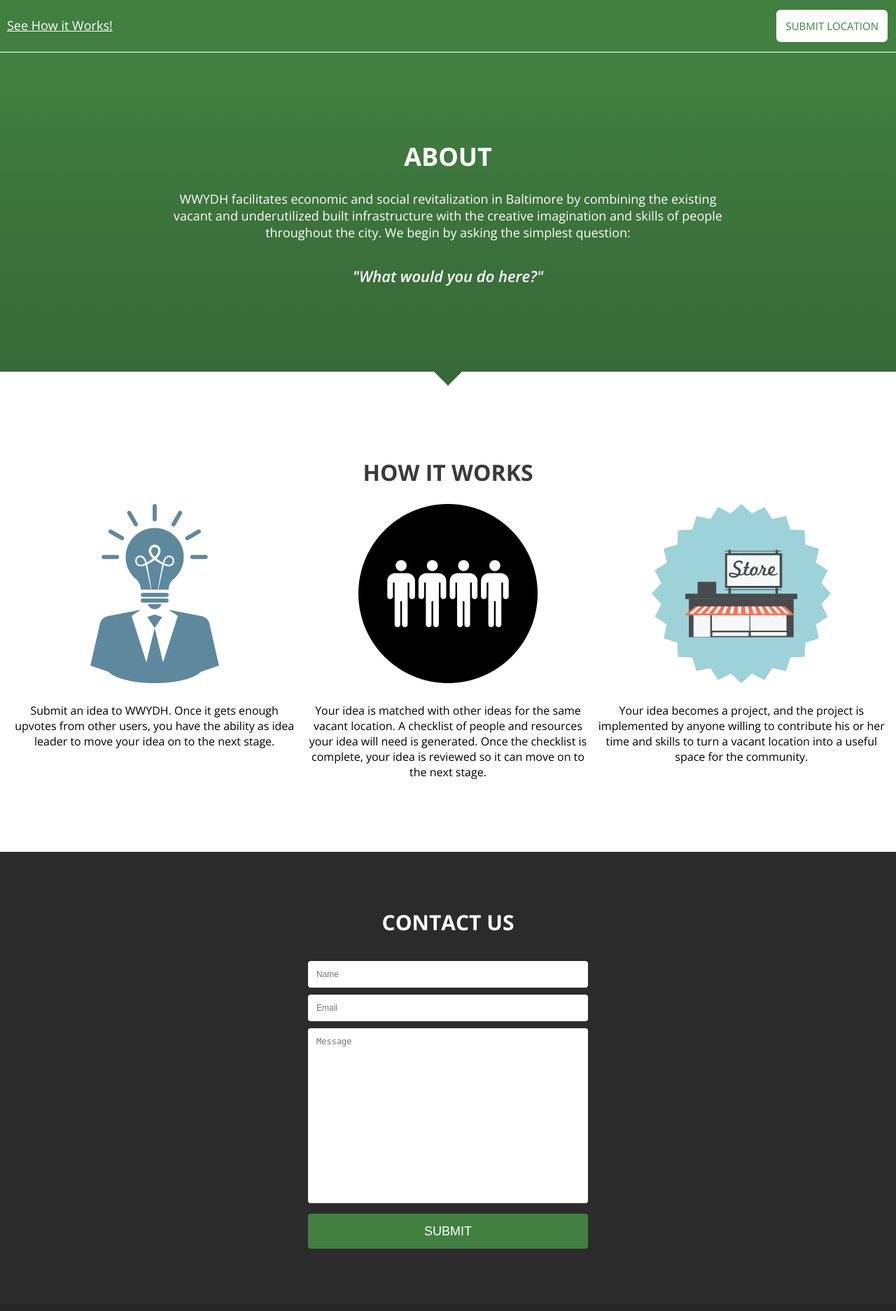
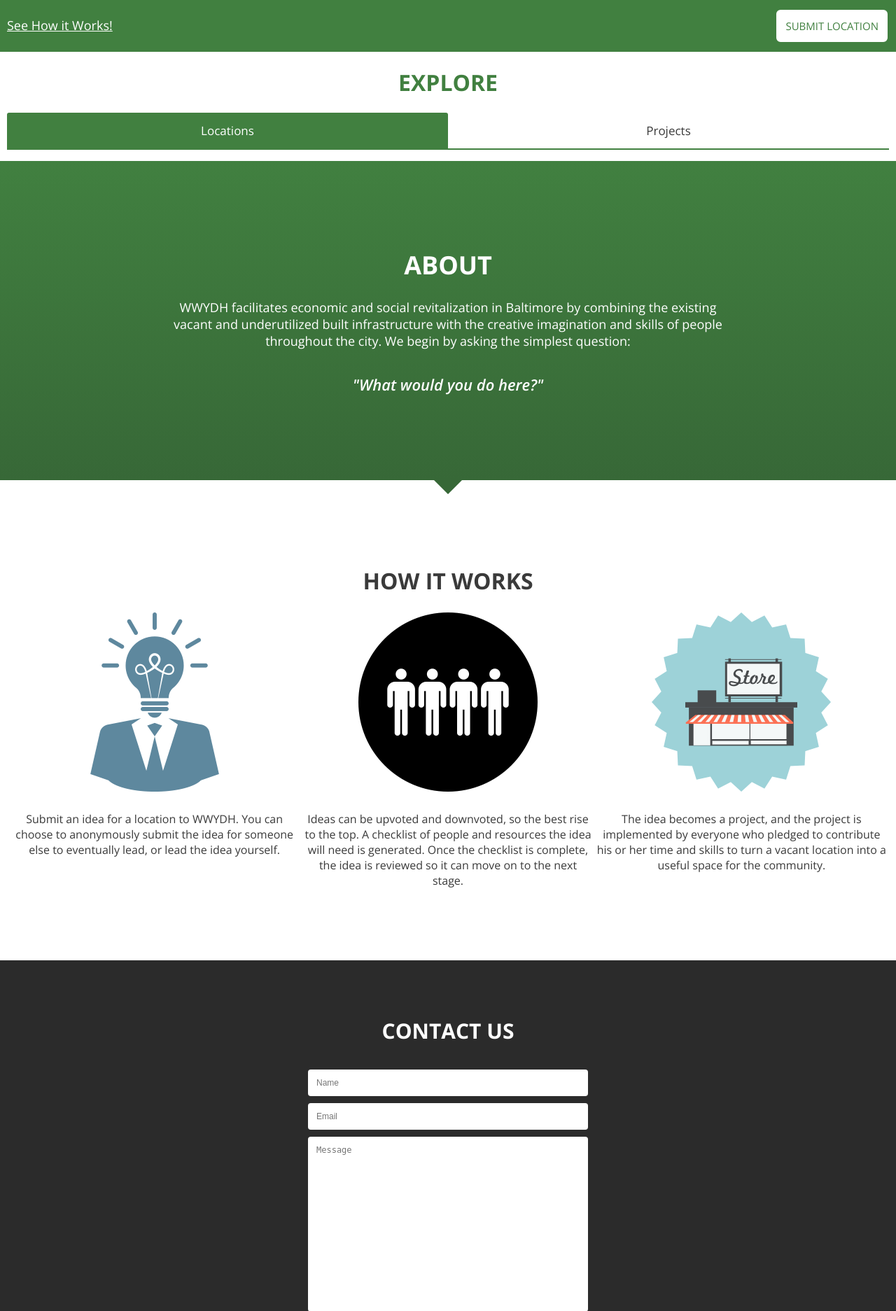
Before and after one commit to sheier1/wwydh-app, a PHP site: page /home in a window 1280 px wide. Shown: the part 500-2373 px from the top of the page at 70% size. Run offline with PHP 8.4, Linux system fonts and the light colour scheme; data that the repository does not hold is empty; some libraries are stand-ins or nearby versions.

Commit message:
added changing tabs on homepage

```diff
--- a/home/index.php
+++ b/home/index.php
@@ -86,38 +86,28 @@
                 })
             });
         </script>
+
+        <script type="text/javascript">
+            $(document).ready(function() {
+                $("li.tablink").click(function() {
+                    if (!$(this).hasClass("active")) {
+                        // handle nav change
+                        $("li.tablink").removeClass("active");
+                        $(this).addClass("active");
+
+                        // handle content change
+                        $(".tabcontent").removeClass("active");
+                        $(".tabcontent[data-tab=" + $(this).data("target") + "]").addClass("active");
+                    }
+                })
+            })
+       </script>
     </head>
     <body onload="initMap()">
 
         <?php
             // FRONTEND: remove this garbage style tag and externalize this stylesheet. This is just so I could see what I was doing
         ?>
-        <style type="text/css">
-            .location_image, .project_image {
-                height: 100px;
-                width: 100px;
-                background-position: center;
-                background-size: cover;
-                float: left;
-            }
-
-            .location {
-                width: 100%;
-                clear: both;
-                margin-bottom: 10px;
-                padding-bottom: 10px;
-                border-bottom: 1px solid rgba(0, 0, 0, 0.05);
-                overflow: hidden;
-            }
-
-            .location:last-child {
-                border-bottom-width: 0px;
-            }
-
-            .project {
-              overflow: hidden;
-            }
-        </style>
     </head>
     <body>
         <div id="nav">
@@ -151,7 +141,13 @@
             </div>
         </div>
         <div id="explore">
-            <div id="locations">
+            <div class="width">
+                <h1> EXPLORE </h1>
+                <ul class="tab">
+                    <li class="active tablink" data-target="1">Locations</li>
+                    <li class="tablink" data-target="2">Projects</li>
+                </ul>
+                <div id="locations" class="tabcontent active" data-tab="1">
                     <?php
                     foreach($locations as $l) { ?>
                         <div class="location">
@@ -177,7 +173,7 @@
                     <?php }
                     ?>
                 </div>
-            <div id="projects">
+                <div id="projects" class="tabcontent" data-tab="2">
                     <?php
                     foreach ($projects as $p) { ?>
                         <div class="project">
@@ -187,6 +183,7 @@
                             <div class="project_status">Status: <?php echo $p["completed"] == 0 ? "unfinished" : "finished" ?></div>
                         </div>
                     <?php } ?>
+                </div>
             </div>
         </div>
         <div id="about">
@@ -209,9 +206,9 @@
                 		<th><img src="../images/implementation.png" /></th>
                 	</tr>
                 	<tr>
-                		<td>Submit an idea to WWYDH. Once it gets enough upvotes from other users, you have the ability as idea leader to move your idea on to the next stage.</td>
-                		<td>Your idea is matched with other ideas for the same vacant location. A checklist of people and resources your idea will need is generated. Once the checklist is complete, your idea is reviewed so it can move on to the next stage.</td>
-                		<td>Your idea becomes a project, and the project is implemented by anyone willing to contribute his or her time and skills to turn a vacant location into a useful space for the community.</td>
+                		<td>Submit an idea for a location to WWYDH. You can choose to anonymously submit the idea for someone else to eventually lead, or lead the idea yourself. </td>
+                		<td>Ideas can be upvoted and downvoted, so the best rise to the top. A checklist of people and resources the idea will need is generated. Once the checklist is complete, the idea is reviewed so it can move on to the next stage.</td>
+                		<td>The idea becomes a project, and the project is implemented by everyone who pledged to contribute his or her time and skills to turn a vacant location into a useful space for the community.</td>
                 	</tr>
                 </table>
             </div>
--- a/home/styles.css
+++ b/home/styles.css
@@ -1,3 +1,7 @@
+body {
+    color: #3a3a3a;
+}
+
 .location_image, .project_image {
     height: 100px;
     width: 100px;
@@ -60,7 +64,14 @@
     border-radius: 8px;
     padding: 13px;
     position: relative;
-    text-transform: uppercase
+    text-transform: uppercase;
+    cursor: pointer;
+    transition: opacity 0.15s ease;
+    -webkit-font-smoothing: subpixel-antialiased;
+}
+
+#locationButton:hover {
+    opacity: 0.9;
 }
 
 #map {
@@ -168,7 +179,7 @@
 
 #submit {
     -webkit-transition-duration: 0.4s;
-    trasition-duration: 0.4s;
+    transition-duration: 0.4s;
     background-color: #418040;
     width: 400px;
     height: 50px;
@@ -182,3 +193,79 @@
     opacity:0.9;
     cursor: pointer;
 }
+
+ul.tab {
+    list-style-type: none;
+    padding: 0;
+    overflow: hidden;
+    border-bottom: 2px solid #418040;
+    background-color: #white;
+}
+
+ul.tab li {
+    width: 50%;
+    float: left;
+    display: block;
+    text-align: center;
+    padding: 14px 0px;
+    text-decoration: none;
+    transition: 0.3s;
+    font-size: 17px;
+    color: #3a3a3a;
+    cursor: pointer;
+    border-radius: 3px 3px 0px 0px;
+}
+
+#explore ul.tab li:hover, #explore li.active {
+    background-color: #418040;
+    color:white;
+}
+
+#explore li.active {
+    cursor: auto;
+}
+
+.tabcontent {
+    display: none;
+    left: 30px;
+    opacity: 0;
+    transition: 0.2s all ease;
+    position: relative;
+}
+
+.tabcontent.active {
+    display: block;
+    left: 0px;
+    opacity: 1;
+}
+
+#explore h1{
+    position: relative;
+    text-align: center;
+    color: #418040
+}
+
+#explore .width {
+    position: relative;
+}
+
+.location_image, .project_image {
+    height: 100px;
+    width: 100px;
+    background-position: center;
+    background-size: cover;
+    float: left;
+}
+
+.location, .project {
+    width: 100%;
+    clear: both;
+    margin-bottom: 10px;
+    padding-bottom: 10px;
+    border-bottom: 1px solid rgba(0, 0, 0, 0.05);
+    overflow: hidden;
+}
+
+.location:last-child {
+    border-bottom-width: 0px;
+}
```
Lines whose indentation alone changed are shown as unchanged.
